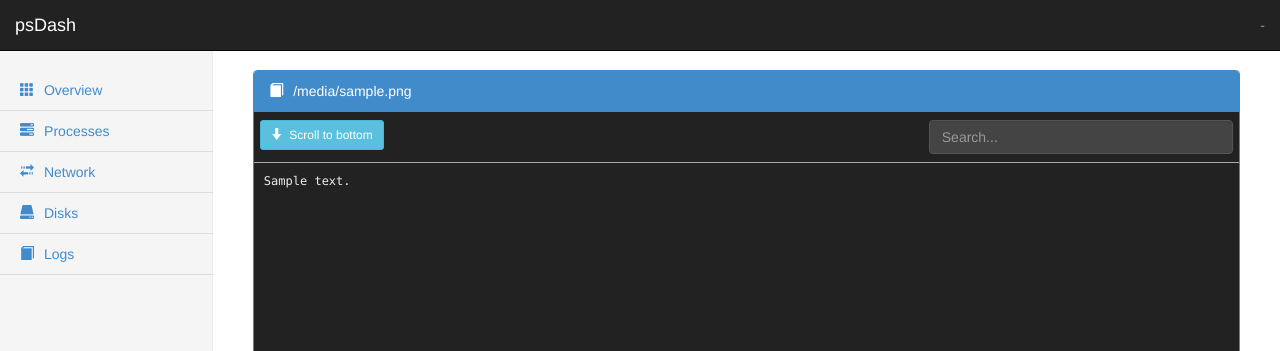
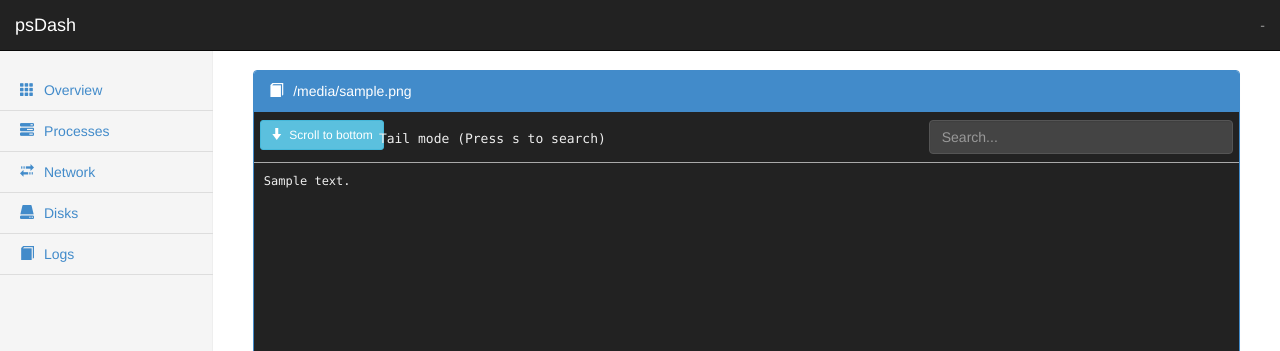
Before and after one commit to Jahaja/psdash, a Flask app: template psdash/templates/log.html in a window 1280 px wide. Shown: the top 351 px of the page. Run offline with Flask 2, Linux system fonts and the light colour scheme; the template is opened without the code that fills it: most values are stand-ins (such as "Sample title", 1, 10 or a date in 2020); some libraries are stand-ins or nearby versions.

Commit message:
Made it possible to escape the search mode

```diff
--- a/psdash/static/css/dashboard.css
+++ b/psdash/static/css/dashboard.css
@@ -175,7 +175,7 @@ span.glyphicon {
   color: #eee;
 }
 
-#logs .controls .eof-text {
+#logs .controls .status-text, #logs .controls .mode-text {
   padding-top: 10px;
   font-size: 13px;
   font-family: Menlo, Monaco, Consolas, "Courier New", monospace;
--- a/psdash/static/js/psdash.js
+++ b/psdash/static/js/psdash.js
@@ -13,6 +13,10 @@ function scroll_down($el) {
 
 function read_log() {
     var $el = $("#log-content");
+    var mode = $el.data("mode");
+    if(mode != "tail") {
+        return;
+    }
     var filename = $el.data("filename");
 
     $.get("/log/read", {"filename": filename}, function (resp) {
@@ -26,6 +30,21 @@ function read_log() {
     });
 }
 
+function exit_search_mode() {
+    var $el = $("#log-content");
+    $el.data("mode", "tail");
+    $controls = $("#logs .controls");
+    $controls.find(".mode-text").text("Tail mode (Press s to search)");
+    $controls.find(".status-text").hide();
+
+    $.get("/log/read_tail", {"filename": $el.data("filename")}, function (resp) {
+        $el.text(resp);
+        scroll_down($el);
+        $("#search-input").val("").blur();
+    });
+}
+
+
 $(document).ready(function() {
     if($("#log-content").length) {
         setInterval(read_log, 1000);
@@ -38,7 +57,10 @@ $(document).ready(function() {
 
         $("#search-form").submit(function(e) {
             e.preventDefault();
+
             var val = $("#search-input").val();
+            if(!val) return;
+
             var $el = $("#log-content");
             var filename = $el.data("filename");
             var params = {
@@ -46,20 +68,37 @@ $(document).ready(function() {
                 "text": val
             }
 
+            $el.data("mode", "search");
+            $("#logs .controls .mode-text").text("Search mode (ESC to exit)");
+
             $.get("/log/search", params, function (resp) {
                 $("#logs .controls .status-text").hide();
                 $el.find(".found-text").removeClass("found-text");
-                if(resp == "0") {
-                    var $eof = $("#logs .controls .eof-text");
-                    $eof.show();
-                    setTimeout(function() {
-                        $eof.hide();
-                    }, 5000);
+
+                var $status = $("#logs .controls .status-text");
+
+                if(resp.position == -1) {
+                    $status.text("EOF Reached.");
                 } else {
-                    resp = replace_all(params["text"], '<span class="found-text">' + params['text'] + '</span>', resp);
-                    $el.html(resp);
+                    resp.content = replace_all(params["text"], '<span class="found-text">' + params['text'] + '</span>', resp.content);
+                    $el.html(resp.content);
+                    $status.text("Position " + resp.position + " of " + resp.filesize + ".");
                 }
+
+                $status.show();
             });
-        })
+        });
+
+        $(document).keyup(function(e) {
+            var mode = $el.data("mode");
+            if(mode != "search" && e.which == 83) {
+                $("#search-input").focus();
+            }
+            // Exit search mode if escape is pressed.
+            else if(mode == "search" && e.which == 27) {
+                exit_search_mode();
+            }
+        });
+
     }
 });
--- a/psdash/templates/log.html
+++ b/psdash/templates/log.html
@@ -7,20 +7,25 @@
         <div class="panel-body">
             <div class="controls">
                 <div class="row">
-                    <div class="col-md-4">
-                        <button id="scroll-down-btn" class="btn btn-sm btn-info"><span class="glyphicon glyphicon-arrow-down"></span>Scroll to bottom</button>
+                    <div class="col-md-1">
+                        <button id="scroll-down-btn" class="btn btn-sm btn-info">
+                            <span class="glyphicon glyphicon-arrow-down"></span>Scroll to bottom
+                        </button>
                     </div>
                     <div class="col-md-4">
-                        <span class="eof-text status-text pull-right" style="display: none">EOF Reached.</span>
+                        <span class="mode-text pull-left" style="margin-left: 35px">Tail mode (Press s to search)</span>
+                    </div>
+                    <div class="col-md-3">
+                        <span class="status-text pull-right" style="display: none"></span>
                     </div>
                     <div class="col-md-4">
                         <form id="search-form">
-                            <input id="search-input" type="text" class="search-text form-control" placeholder="Search...">
+                            <input id="search-input" type="text" class="search-text form-control" placeholder="Search..." tabindex="1">
                         </form>
                     </div>
                 </div>
             </div>
-            <pre id="log-content" data-filename="{{ filename }}">{{ content }}</pre>
+            <pre id="log-content" data-filename="{{ filename }}" data-mode="tail">{{ content }}</pre>
         </div>
     </div>
 {% endblock %}
--- a/psdash/web.py
+++ b/psdash/web.py
@@ -1,5 +1,5 @@
 # coding=utf-8
-from flask import Flask, render_template, redirect, flash, g, request, session
+from flask import Flask, render_template, redirect, flash, g, request, session, jsonify
 import sys
 import psutil
 import platform
@@ -14,6 +14,7 @@ from log import LogReader, LogSearcher
 app = Flask(__name__)
 app.config.from_envvar("PSDASH_CONFIG", silent=True)
 app.secret_key = "whatisthissourcery"
+
 
 @app.errorhandler(404)
 def page_not_found(e):
@@ -230,6 +231,18 @@ def read_log():
     return log.read()
 
 
+@app.route("/log/read_tail")
+def read_log_tail():
+    filename = request.args["filename"]
+
+    try:
+        log = LogReader.get_tail(filename)
+    except KeyError:
+        return "Could not find log file with given filename", 404
+
+    return log.read()
+
+
 @app.route("/log/search")
 def search_log():
     filename = request.args["filename"]
@@ -242,12 +255,19 @@ def search_log():
     else:
         searcher = LogSearcher.load(skey)
 
-    res = searcher.find_next(query_text)
+    pos, res = searcher.find_next(query_text)
+    app.logger.debug("Pos: %d", pos)
     app.logger.debug("Searcher: %r", searcher)
     if searcher.reached_end():
         searcher.reset()
 
-    return str(res)
+    data = {
+        "position": pos,
+        "filesize": searcher.stat.st_size,
+        "content": res
+    }
+
+    return jsonify(data)
 
 
 @app.route("/log/search/reset")
```
Also changed, not shown: psdash/log.py (+6 -6 lines).
